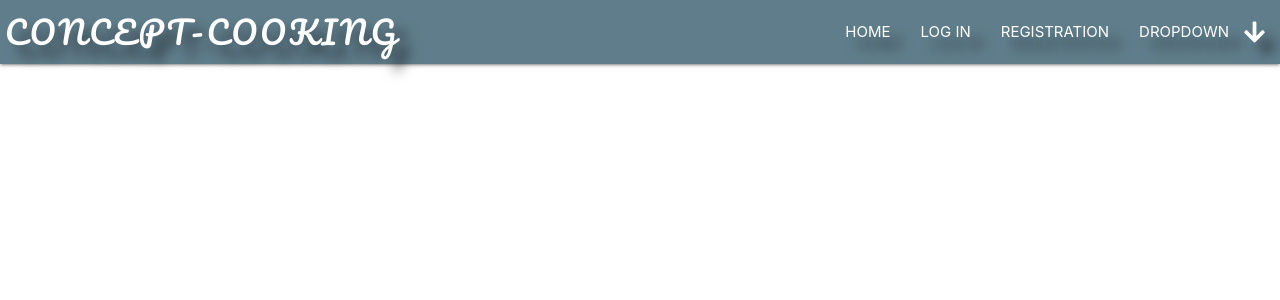
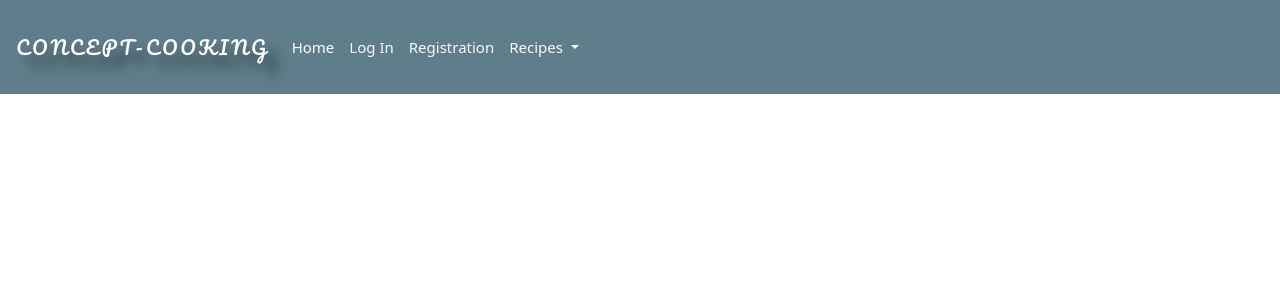
Before and after one commit to azimny86/cooking_concept, a Flask app: page / in a window 1280 px wide. Shown: the top 300 px of the page. Run offline with Flask 2, Linux system fonts and the light colour scheme; data that the repository does not hold is empty; some libraries are stand-ins or nearby versions; some web fonts are replaced.

Commit message:
Adding styles and responsive Navbar

```diff
--- a/static/css/style.css
+++ b/static/css/style.css
@@ -1,17 +1,53 @@
 @import url('https://fonts.googleapis.com/css2?family=Pacifico&family=Tourney:ital,wght@1,900&display=swap');
 
-
-.text-shadow {
-    text-shadow: 12px 12px 12px rgb(0, 0, 0 , 0.5);
-    text-transform: uppercase;
-}
 
 .flashes h4 {
     line-height: 8;
 }
-
-.brand-logo {
+/*   Navbar   */
+.nav-link {
+    color: #fafafa;
+}
+.logo {
     margin-left: 5px;
     font-family: 'Pacifico', cursive;
     letter-spacing: 3px;
+    text-shadow: 12px 12px 12px rgb(0, 0, 0 , 0.5);
+    text-transform: uppercase;
+    color: #fafafa;
 }
+
+/* Extra small devices (phones, 600px and down) */
+@media only screen and (max-width: 600px) {
+    .navbar-ligh{
+        display: none;
+    }
+}
+
+/* Small devices (portrait tablets and large phones, 600px and up) */
+@media only screen and (min-width: 600px) {
+    .navbar-ligh{
+        display: none;
+    }
+}
+
+/* Medium devices (landscape tablets, 768px and up) */
+@media only screen and (min-width: 768px) {
+    .navbar-ligh{
+        display: none;
+    }
+}
+
+/* Large devices (laptops/desktops, 992px and up) */
+@media only screen and (min-width: 992px) {
+    .navbar-mobile{
+        display: none;
+    }
+}
+
+/* Extra large devices (large laptops and desktops, 1200px and up) */
+@media only screen and (min-width: 1200px) {
+    .navbar-mobile{
+        display: none;
+    }
+}
--- a/static/js/script.js
+++ b/static/js/script.js
@@ -0,0 +1,6 @@
+$(document).ready(function(){
+    $(".sidenav").sidenav();
+    $('.collapsible').collapsible();
+    $('.tooltipped').tooltip();
+    $(".dropdown-trigger").dropdown();
+  });
--- a/templates/base.html
+++ b/templates/base.html
@@ -6,7 +6,9 @@
     <meta name="viewport" content="width=device-width, initial-scale=1.0">
     <title>Cooking-Concept</title>
  <!-- Materialize CSS -->
- <link rel="stylesheet" href="https://cdnjs.cloudflare.com/ajax/libs/materialize/1.0.0/css/materialize.min.css" type="text/css">
+ <link rel="stylesheet" href="https://cdnjs.cloudflare.com/ajax/libs/materialize/1.0.0/css/materialize.min.css">
+ <!--  Bootstrap-->
+ <link href="https://cdn.jsdelivr.net/npm/bootstrap@5.1.3/dist/css/bootstrap.min.css" rel="stylesheet" integrity="sha384-1BmE4kWBq78iYhFldvKuhfTAU6auU8tT94WrHftjDbrCEXSU1oBoqyl2QvZ6jIW3" crossorigin="anonymous">
  <!-- FontAwesome -->
  <link rel="stylesheet" href="https://cdnjs.cloudflare.com/ajax/libs/font-awesome/5.15.3/css/all.min.css"
  integrity="sha512-iBBXm8fW90+nuLcSKlbmrPcLa0OT92xO1BIsZ+ywDWZCvqsWgccV3gFoRBv0z+8dLJgyAHIhR35VZc2oM/gI1w==" crossorigin="anonymous" referrerpolicy="no-referrer" type="text/css"/>
@@ -20,37 +22,119 @@
 </head>
 <body>
 
+    <header>
+        <nav>
+           <!-- Navbar large screens -->
+          <div class="navbar navbar-expand-lg  blue-grey">
+            <div class="container-fluid">
+              <a class="navbar-brand text-white logo" href="#">Concept-Cooking</a>
+              <button class="navbar-toggler" type="button" data-bs-toggle="collapse" data-bs-target="#navbarScroll" aria-controls="navbarScroll" aria-expanded="false" aria-label="Toggle navigation">
+                <span class="navbar-toggler-icon"></span>
+              </button>
+              <div class="collapse navbar-collapse" id="navbarScroll">
+                <ul class="navbar-nav me-auto my-2 my-lg-0 navbar-nav-scroll text-white" style="--bs-scroll-height: 100px;">
+                  <li class="nav-item">
+                    <a class="nav-link active text-white" aria-current="page" href="#">Home</a>
+                  </li>
+                  <!--{% if session.user %}-->
+                  <li class="nav-item">
+                    <a class="nav-link " href="#">New Recipe</a>
+                  </li>
+                  <li class="nav-item">
+                    <a class="nav-link" href="#">Profile</a>
+                  </li>
+                  <li class="nav-item">
+                    <a class="nav-link" href="#">Log Out</a>
+                  </li>
+                  <!--{% else %}-->
+                  <li class="nav-item">
+                    <a class="nav-link" href="#">Log In</a>
+                  </li>
+                  <li class="nav-item">
+                    <a class="nav-link" href="#">Registration</a>
+                  </li>
+                  <!--{% endif %}-->
+                  <li class="nav-item dropdown">
+                    <a class="nav-link dropdown-toggle" href="#" id="navbarScrollingDropdown" role="button" data-bs-toggle="dropdown" aria-expanded="false">
+                      Recipes
+                    </a>
+                    <ul class="dropdown-menu" aria-labelledby="navbarScrollingDropdown">
+                      <li><a class="dropdown-item" href="#">Breakfast</a></li>
+                      <li><a class="dropdown-item" href="#">Lunch</a></li>
+                      <li><a class="dropdown-item" href="#">Dinner</a></li>
+                      <li><a class="dropdown-item" href="#">Desserts</a></li>
+                    </ul>
+                  </li>
 
+                </ul>
 
+              </div>
+            </div>
+          </div>
 
-         <nav>
-             <div class="nav-wrapper text-shadow blue-grey">
-                 <a href="" class="brand-logo">Concept-Cooking</a>
-                 <ul class="right hide-on-med-and-down">
-                     <li><a href="">Home</a></li>
+          <!-- Mobile navbar -->
 
-                     {% if session.user %}
-                     <li><a href="}">New Recipe</a></li>
-                     <li><a href="">Profile</a></li>
-                     <li><a href="">Log Out</a></li>
-                     {% else %}
-                     <li><a href="">Log In</a></li>
-                     <li><a href="">Registration</a></li>
-                     {% endif %}
-                     <!-- Dropdown Trigger -->
-                     <li><a class="dropdown-trigger" href="#!" data-target="dropdown1">Dropdown<i class="fas fa-arrow-down right"></i></a></li>
+          <div class="navbar navbar-light fixed-top blue-grey navbar-mobile">
+            <div class="container-fluid">
+              <a class="navbar-brand logo text-white" href="#">Concept-Cooking</a>
+              <button class="navbar-toggler" type="button" data-bs-toggle="offcanvas" data-bs-target="#offcanvasNavbar" aria-controls="offcanvasNavbar">
+                <span class="navbar-toggler-icon"></span>
+              </button>
+              <div class="offcanvas offcanvas-end" tabindex="-1" id="offcanvasNavbar" aria-labelledby="offcanvasNavbarLabel">
+                <div class="offcanvas-header">
+                  <h5 class="offcanvas-title" id="offcanvasNavbarLabel">Concept-Cooking</h5>
+                  <button type="button" class="btn-close text-reset" data-bs-dismiss="offcanvas" aria-label="Close"></button>
+                </div>
+                <div class="offcanvas-body">
+                  <ul class="navbar-nav justify-content-end flex-grow-1 pe-3">
+                    <li class="nav-item">
+                      <a class="nav-link active" aria-current="page" href="#">Home</a>
+                    </li>
+                    <!--{% if session.user %}-->
+                    <li class="nav-item">
+                      <a class="nav-link" href="#">New Recipe</a>
+                    </li>
+                    <li class="nav-item">
+                      <a class="nav-link" href="#">Profile</a>
+                    </li>
+                    <li class="nav-item">
+                      <a class="nav-link" href="#">Log Out</a>
+                    </li>
+                    <!--{% else %}-->
+                    <li class="nav-item">
+                      <a class="nav-link" href="#">Log In</a>
+                    </li>
+                    <li class="nav-item">
+                      <a class="nav-link" href="#">Registration</a>
+                    </li>
+                    <!--{% endif %}-->
+                    <li class="nav-item dropdown">
+                      <a class="nav-link dropdown-toggle" href="#" id="offcanvasNavbarDropdown" role="button" data-bs-toggle="dropdown" aria-expanded="false">
+                        Dropdown
+                      </a>
+                      <ul class="dropdown-menu" aria-labelledby="offcanvasNavbarDropdown">
+                        <li><a class="dropdown-item" href="#">Breakfast</a></li>
+                        <li><a class="dropdown-item" href="#">Lunch</a></li>
+                        <li><a class="dropdown-item" href="#">Dinner</a></li>
+                        <li><a class="dropdown-item" href="#">Desserts</a></li>
+                      </ul>
+                    </li>
+                  </ul>
 
-                 </ul>
-             </div>
-         </nav>
+                </div>
+              </div>
+            </div>
+          </div>
 
-
+        </nav>
+    </header>
     {% block content %}
     {% endblock %}
 
-        <script src="https://code.jquery.com/jquery-3.5.1.min.js"
-            integrity="sha256-9/aliU8dGd2tb6OSsuzixeV4y/faTqgFtohetphbbj0=" crossorigin="anonymous"></script>
+        <script src="https://code.jquery.com/jquery-3.5.1.min.js" integrity="sha256-9/aliU8dGd2tb6OSsuzixeV4y/faTqgFtohetphbbj0=" crossorigin="anonymous"></script>
         <script src="https://cdnjs.cloudflare.com/ajax/libs/materialize/1.0.0/js/materialize.min.js"></script>
+        <script src="https://cdnjs.cloudflare.com/ajax/libs/materialize/1.0.0/js/materialize.min.js"></script>
+        <script src="https://cdn.jsdelivr.net/npm/bootstrap@5.1.3/dist/js/bootstrap.bundle.min.js" integrity="sha384-ka7Sk0Gln4gmtz2MlQnikT1wXgYsOg+OMhuP+IlRH9sENBO0LRn5q+8nbTov4+1p" crossorigin="anonymous"></script>
         <script src="{{ url_for('static', filename='js/script.js') }}"></script>
     {% block scripts %}
     {% endblock %}
```
